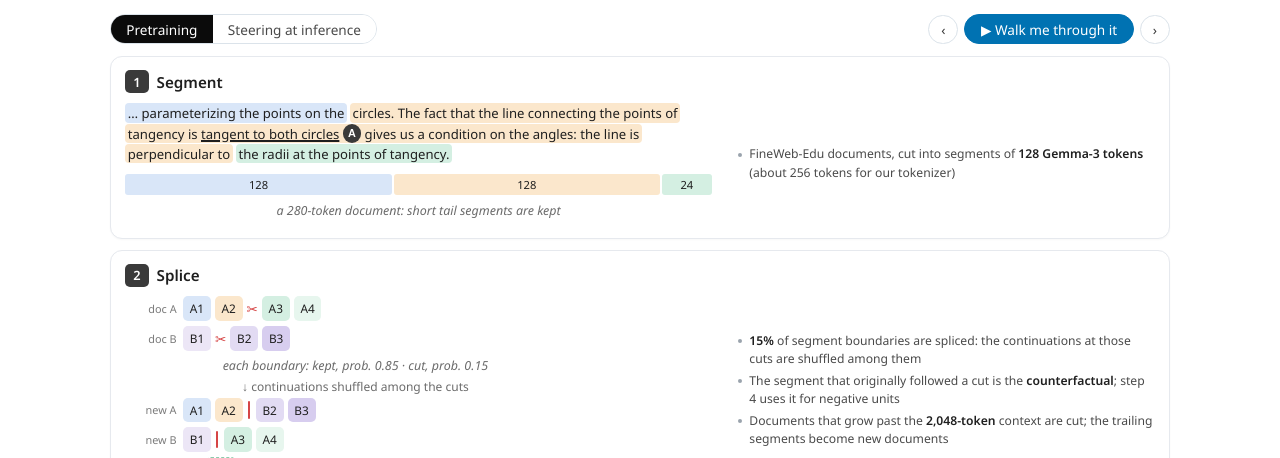
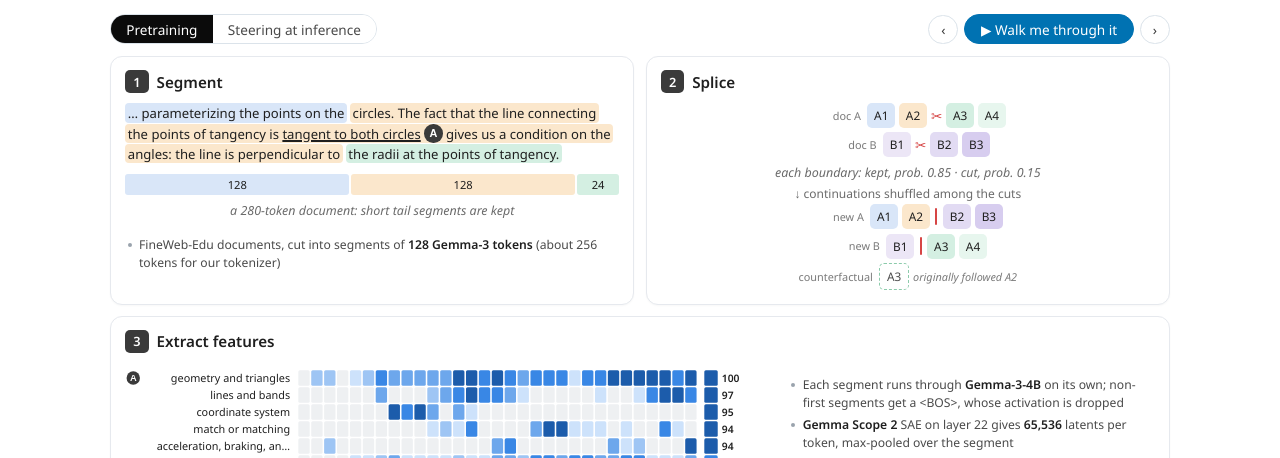
Before and after one commit to mancelle/mancelle.github.io, a plain HTML site: page index.html in a window 1280 px wide. Shown: the part 323-781 px from the top of the page. Drawn offline with Linux system fonts and the light colour scheme; a web font is replaced by a local one.

Commit message:
Figure 1: steps 1 and 2 side by side again; step 2 is the drawing only
Co-Authored-By: Claude Opus 5.5 <noreply@anthropic.com>

```diff
--- a/index.html
+++ b/index.html
@@ -125,7 +125,7 @@
                 <div class="sp-row"><span class="sp-lab">new B</span><span class="seg b1">B1</span><span class="sp-join"></span><span class="seg s3">A3</span><span class="seg s4">A4</span></div>
                 <div class="sp-row sp-cf"><span class="sp-lab">counterfactual</span><span class="seg s3 is-ghost">A3</span><span class="sp-cf-note">originally followed A2</span></div>
               </div>
-              </div><div class="fig1-split-side"><ul class="fig1-facts"><li><b>15%</b> of segment boundaries are spliced: the continuations at those cuts are shuffled among them</li><li>The segment that originally followed a cut is the <b>counterfactual</b>; step 4 uses it for negative units</li><li>Documents that grow past the <b>2,048-token</b> context are cut; the trailing segments become new documents</li></ul></div></div>
+              </div></div>
             </section>
             <section class="fig1-card" data-step="3">
               <h4><span class="fig1-num">3</span>Extract features</h4>
--- a/static/css/site.css
+++ b/static/css/site.css
@@ -388,3 +388,11 @@ body { overflow-x: clip; }
 .fig1-split-side { align-self: center; }
 .fig1-steps > [data-step="1"] .fig1-split, .fig1-steps > [data-step="2"] .fig1-split { grid-template-columns: minmax(0, 1.4fr) minmax(0, 1fr); }
 .fig1-steps > [data-step="2"] .fig1-split-main { max-width: 460px; }
+/* Steps 1 and 2 side by side again; step 2 is the drawing only. Steps 3+ stay full-width rows. */
+.fig1-steps { grid-template-columns: minmax(0, 1fr) minmax(0, 1fr) !important; }
+.fig1-steps > [data-step="3"], .fig1-steps > [data-step="4"] { grid-column: 1 / -1; }
+.fig1-steps > [data-step="1"] .fig1-split, .fig1-steps > [data-step="2"] .fig1-split { grid-template-columns: 1fr; }
+.fig1-steps > [data-step="1"] .fig1-split-side { align-self: start; }
+.fig1-steps > [data-step="2"] .fig1-split-main { max-width: none; }
+.fig1-steps > [data-step="2"] .fig1-splice { align-items: center; }
+@media (max-width: 760px) { .fig1-steps { grid-template-columns: 1fr !important; } }
```
